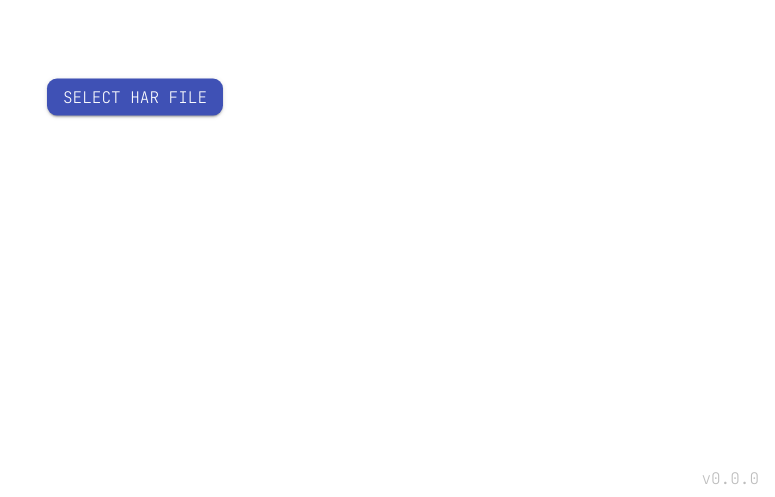
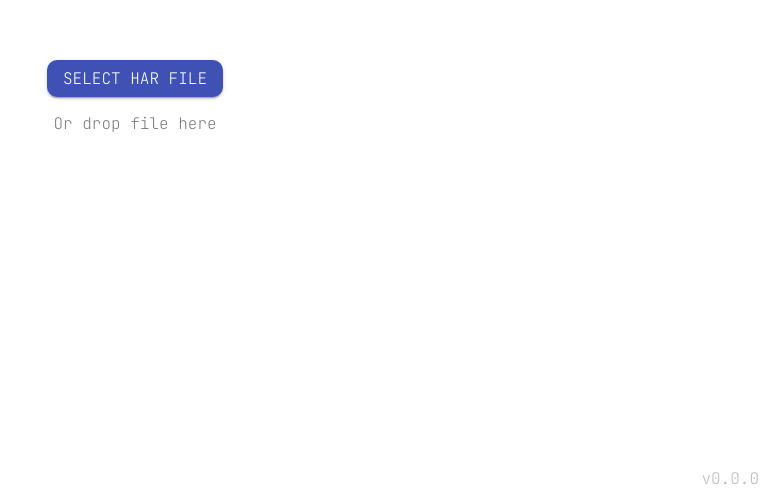
Before and after one commit to sunriselink/har-viewer, an Angular app: page / in a window 1280 px wide. Shown: the part 303-800 px from the top of the page, without its empty margins (505-1280 px from the left). Built offline with nearby package versions, Linux system fonts and the light colour scheme; what ngx-json-viewer would draw is missing.

Commit message:
feat: загрузка файла Drag'n'Drop-ом
Closes #7

```diff
--- a/src/app/app.component.html
+++ b/src/app/app.component.html
@@ -1,9 +1,20 @@
+<div
+    class="drop"
+    appFileDropZone
+    [class.file-over]="fileOver"
+    (fileOver)="fileOver = $event"
+    (fileDrop)="loadHAR($event)"
+>
     <ng-container *ngIf="harLog$ | async as harLog; else selectHAR">
         <app-har-viewer [harLog]="harLog"></app-har-viewer>
     </ng-container>
 
     <ng-template #selectHAR>
+        <div class="upload">
             <app-file-uploader buttonText="SELECT HAR FILE" (fileSelect)="loadHAR($event)"></app-file-uploader>
+            <div class="upload__tip">Or drop file here</div>
+        </div>
     </ng-template>
+</div>
 
 <app-version></app-version>
--- a/src/app/app.component.scss
+++ b/src/app/app.component.scss
@@ -1,6 +1,25 @@
-app-file-uploader {
+:host {
+  display: block;
+  height: 100%;
+}
+
+.upload {
   position: fixed;
   top: 50%;
   left: 50%;
   transform: translate(-50%, -50%);
+
+  &__tip {
+    color: rgba(0, 0, 0, 0.5);
+    text-align: center;
+    margin-top: 16px;
+  }
 }
+
+.drop {
+  min-height: 100%;
+}
+
+.file-over {
+  background-color: rgba(0, 0, 0, 0.35);
+}
--- a/src/app/app.component.ts
+++ b/src/app/app.component.ts
@@ -12,6 +12,8 @@ import { catchAndLogError } from './utils/catch-and-log-error';
     changeDetection: ChangeDetectionStrategy.OnPush,
 })
 export class AppComponent implements OnInit {
+    public fileOver: boolean = false;
+
     public harLog$: Observable<IHAR>;
 
     private harFile$$: BehaviorSubject<File> = new BehaviorSubject<File>(null);
--- a/src/app/app.module.ts
+++ b/src/app/app.module.ts
@@ -9,6 +9,7 @@ import { AppComponent } from './app.component';
 import { ExpansionPanelContentComponent } from './components/expansion-panel-content/expansion-panel-content.component';
 import { ExpansionPanelHeaderComponent } from './components/expansion-panel-header/expansion-panel-header.component';
 import { ExpansionPanelComponent } from './components/expansion-panel/expansion-panel.component';
+import { FileDropZoneDirective } from './components/file-drop-zone.directive';
 import { FileUploaderComponent } from './components/file-uploader/file-uploader.component';
 import { HarContentComponent } from './components/har-content/har-content.component';
 import { HarEntryComponent } from './components/har-entry/har-entry.component';
@@ -39,6 +40,7 @@ import { VersionComponent } from './components/version/version.component';
         HarContentComponent,
         VersionComponent,
         HarRequestDataComponent,
+        FileDropZoneDirective,
     ],
     providers: [],
     bootstrap: [AppComponent],
--- /dev/null
+++ b/src/app/components/file-drop-zone.directive.ts
@@ -0,0 +1,54 @@
+import { Directive, EventEmitter, HostListener, OnDestroy, OnInit, Output } from '@angular/core';
+import { Subject } from 'rxjs';
+import { debounceTime, distinctUntilChanged, takeUntil } from 'rxjs/operators';
+
+@Directive({
+    selector: '[appFileDropZone]',
+})
+export class FileDropZoneDirective implements OnInit, OnDestroy {
+    @Output()
+    public fileDrop: EventEmitter<File> = new EventEmitter<File>();
+
+    @Output()
+    public fileOver: EventEmitter<boolean> = new EventEmitter<boolean>();
+
+    @HostListener('dragover', ['$event'])
+    public onDragOver(event: DragEvent) {
+        event.preventDefault();
+        event.stopPropagation();
+        this.fileOver$$.next(true);
+    }
+
+    @HostListener('dragleave', ['$event'])
+    public onDragLeave(event: DragEvent) {
+        event.preventDefault();
+        event.stopPropagation();
+        this.fileOver$$.next(false);
+    }
+
+    @HostListener('drop', ['$event'])
+    public onDrop(event: DragEvent) {
+        event.preventDefault();
+        event.stopPropagation();
+
+        this.fileOver$$.next(false);
+
+        if (event.dataTransfer.files.length > 0) {
+            this.fileDrop.emit(event.dataTransfer.files[0]);
+        }
+    }
+
+    private fileOver$$: Subject<boolean> = new Subject<boolean>();
+    private destroy$$: Subject<void> = new Subject<void>();
+
+    public ngOnInit(): void {
+        this.fileOver$$
+            .pipe(distinctUntilChanged(), debounceTime(50), takeUntil(this.destroy$$))
+            .subscribe((value: boolean) => this.fileOver.emit(value));
+    }
+
+    public ngOnDestroy(): void {
+        this.destroy$$.next();
+        this.destroy$$.complete();
+    }
+}
```
Lines whose indentation alone changed are shown as unchanged.
